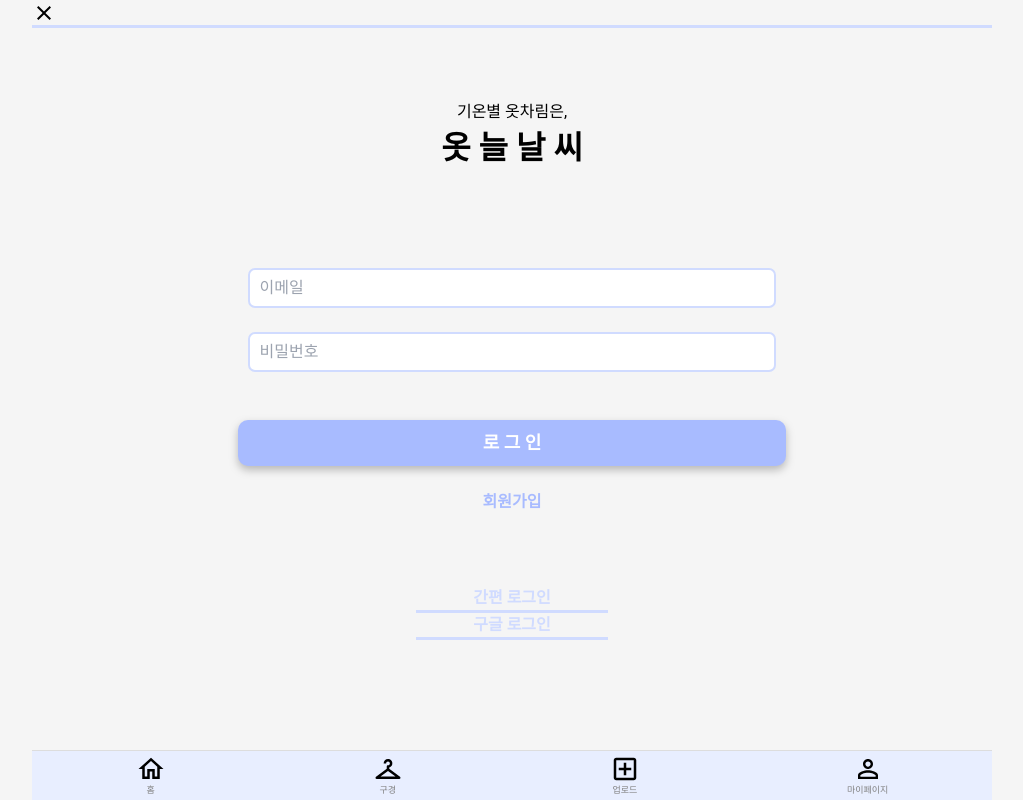
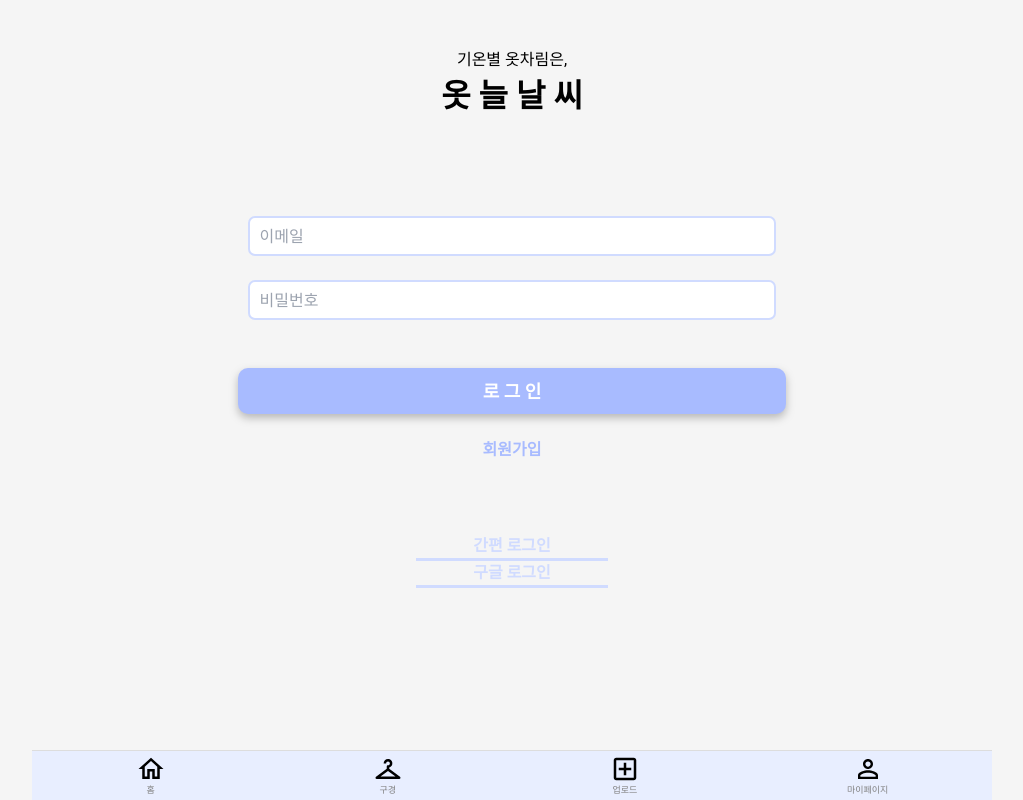
Before and after one commit to kdt-8-4/weatherfit-frontend, a Next.js app: page /login in a window 1280 px wide. Shown: the whole page, without its empty margins (128-1151 px from the left). Built offline with nearby package versions, Linux system fonts and the light colour scheme.

Commit message:
Update page.tsx

```diff
--- a/src/app/login/page.tsx
+++ b/src/app/login/page.tsx
@@ -10,9 +10,6 @@ export default function Login() {
     // <RecoilRoot>
     <div className="container">
       <div>
-        <CloseIcon />
-        <hr className="layout_hr" />
-        <br />
         <LoginForm />
         <br />
       </div>
```
